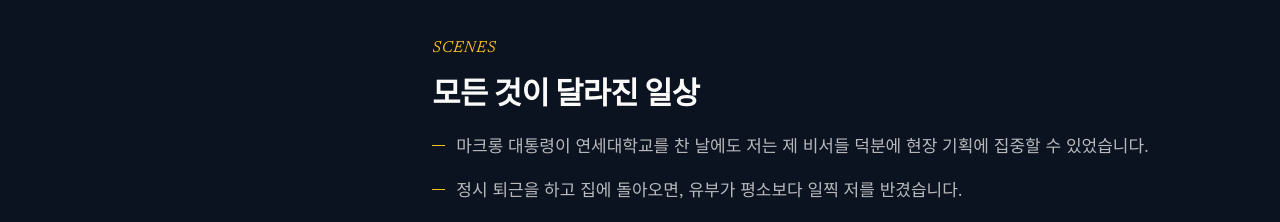
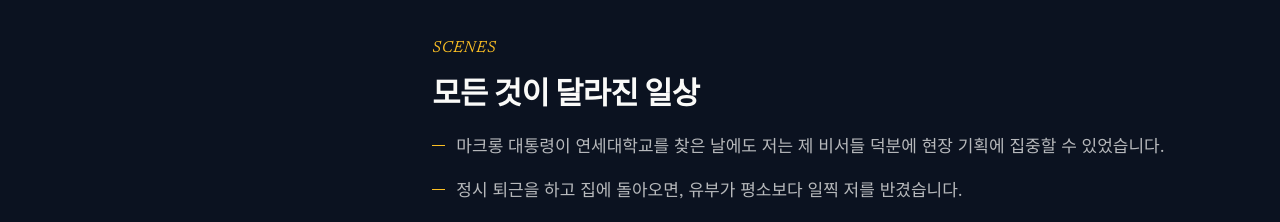
Before and after one commit to lovelyhp/celine-portfolio, a React (Vite) app: page / in a window 1280 px wide. Shown: the part 5780-6002 px from the top of the page. Built offline with nearby package versions, Linux system fonts and the light colour scheme; a web font is replaced by a local one.

Commit message:
fix(content): typo '찬' -> '찾은' in Macron scene line

```diff
--- a/src/content/ko.ts
+++ b/src/content/ko.ts
@@ -184,7 +184,7 @@ export const ko = {
         tag: 'SCENES',
         heading: '모든 것이 달라진 일상',
         scenes: [
-          '마크롱 대통령이 연세대학교를 찬 날에도 저는 제 비서들 덕분에 현장 기획에 집중할 수 있었습니다.',
+          '마크롱 대통령이 연세대학교를 찾은 날에도 저는 제 비서들 덕분에 현장 기획에 집중할 수 있었습니다.',
           '정시 퇴근을 하고 집에 돌아오면, 유부가 평소보다 일찍 저를 반겼습니다.',
           '대학원 수업에 지각 없이 도착해, 강의실 맨 앞자리에 앉았습니다.',
         ],
```
